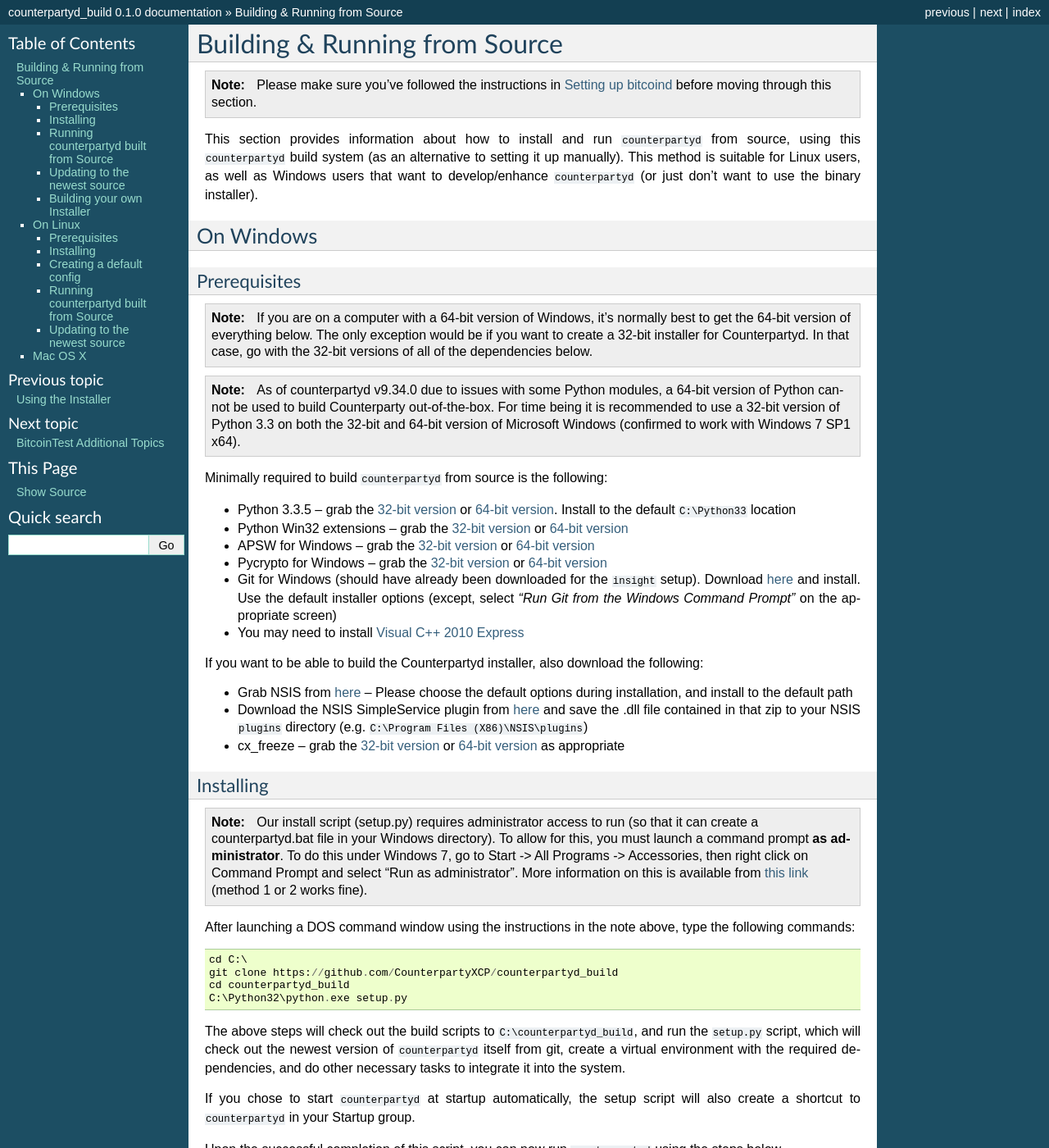
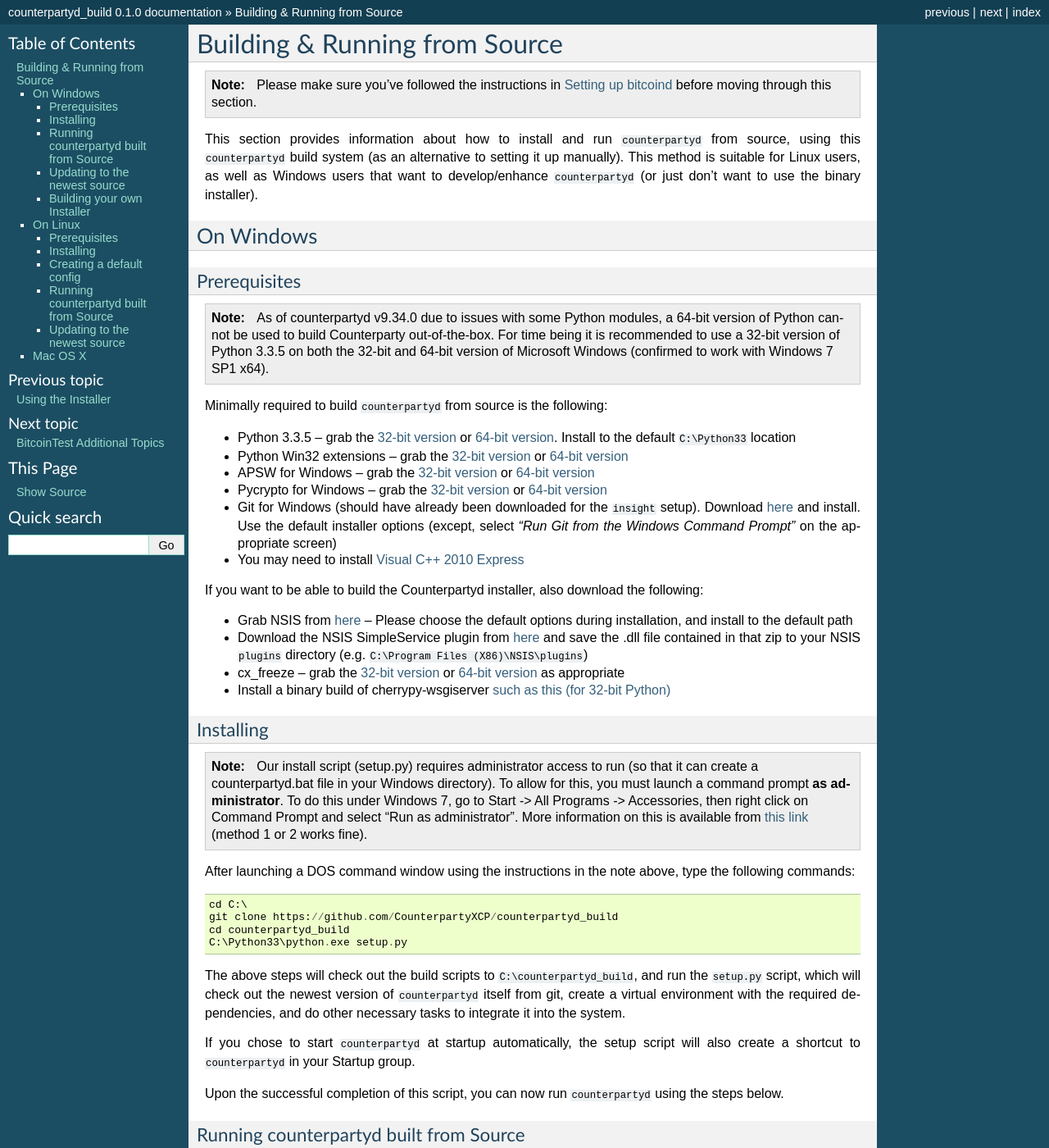
Before and after one commit to CounterpartyXCP/federatednode, a Sphinx documentation site: the page built from docs/BuildingFromSource.rst, in a window 1280 px wide and 1400 px high. Shown: the whole window at 82% size. Built offline with Sphinx 7.4.7, drawn with Linux system fonts in a browser that asks for light colours; some of the changed text lies outside the part shown.

Commit message:
Fixes to document Python 3.3 and 32-bit stuff
1. Corrected Python directory from Python32 to Python33
2. Added a req for cherrypy-wsgiserver which I ran into while testing
3. This still doesn't allow* one to build Counterpartyd on Windows with a 32-bit version of Python, but at least it's closer.

* see https://github.com/CounterpartyXCP/counterpartyd_build/issues/51

```diff
--- a/docs/BuildingFromSource.rst
+++ b/docs/BuildingFromSource.rst
@@ -19,15 +19,9 @@
 
 .. note::
 
-   If you are on a computer with a 64-bit version of Windows, it's normally best to get the 64-bit version of
-   everything below. The only exception would be if you want to create a 32-bit installer for Counterpartyd.
-   In that case, go with the 32-bit versions of all of the dependencies below.
-
-.. note::
-
-   As of counterpartyd v9.34.0 due to issues with some Python modules, a 64-bit version of Python cannot be used
-   to build Counterparty out-of-the-box.  For time being it is recommended to use a 32-bit version of Python 3.3
-   on both the 32-bit and 64-bit version of Microsoft Windows (confirmed to work with Windows 7 SP1 x64).
+    As of counterpartyd v9.34.0 due to issues with some Python modules, a 64-bit version of Python cannot be used
+    to build Counterparty out-of-the-box. For time being it is recommended to use a 32-bit version of Python 3.3.5
+    on both the 32-bit and 64-bit version of Microsoft Windows (confirmed to work with Windows 7 SP1 x64).
 
 Minimally required to build ``counterpartyd`` from source is the following:
 
@@ -53,7 +47,7 @@
   and save the .dll file contained in that zip to your NSIS ``plugins`` directory (e.g. ``C:\Program Files (X86)\NSIS\plugins``)
 - cx_freeze -- grab the `32-bit version <http://sourceforge.net/projects/cx-freeze/files/4.3.3/cx_Freeze-4.3.3.win32-py3.3.msi/download>`__
   or `64-bit version <http://downloads.sourceforge.net/project/cx-freeze/4.3.3/cx_Freeze-4.3.3.win-amd64-py3.3.msi>`__ as appropriate
-
+- Install a binary build of cherrypy-wsgiserver `such as this (for 32-bit Python) <https://bitbucket.org/cherrypy/cherrypy/issue-attachment/1110/cherrypy/cherrypy/1322273715.09/1110/CherryPy-3.2.2.win32.exe>`__
 
 Installing
 ^^^^^^^^^^^^^^^^^^^^^^
@@ -70,7 +64,7 @@
     cd C:\
     git clone https://github.com/CounterpartyXCP/counterpartyd_build
     cd counterpartyd_build
-    C:\Python32\python.exe setup.py
+    C:\Python33\python.exe setup.py
 
 The above steps will check out the build scripts to ``C:\counterpartyd_build``, and run the ``setup.py`` script, which
 will check out the newest version of ``counterpartyd`` itself from git, create a virtual environment with the
@@ -107,14 +101,14 @@
 As the code is enhanced and improved on Github, you can refresh your local copy of the repositories like so::
 
     cd C:\counterpartyd_build
-    C:\Python32\python.exe setup.py update
+    C:\Python33\python.exe setup.py update
 
 If, upon running counterpartyd, you get a missing dependency or some other error, you can always rerun
 ``setup.py``, which will regenerate your dependencies listing to the libraries and versions as listed in
 `reqs.txt <https://github.com/CounterpartyXCP/counterpartyd_build/blob/master/dist/reqs.txt>`__::
 
     cd counterpartyd_build
-    C:\Python32\python.exe setup.py
+    C:\Python33\python.exe setup.py
 
 
 Building your own Installer
@@ -124,7 +118,7 @@
 Then, execute the following commands to build the installer package::
 
     cd C:\counterpartyd_build
-    C:\Python32\python.exe setup.py build
+    C:\Python33\python.exe setup.py build
 
 If successful, you will be provided the location of the resulting installer package.
 
```
